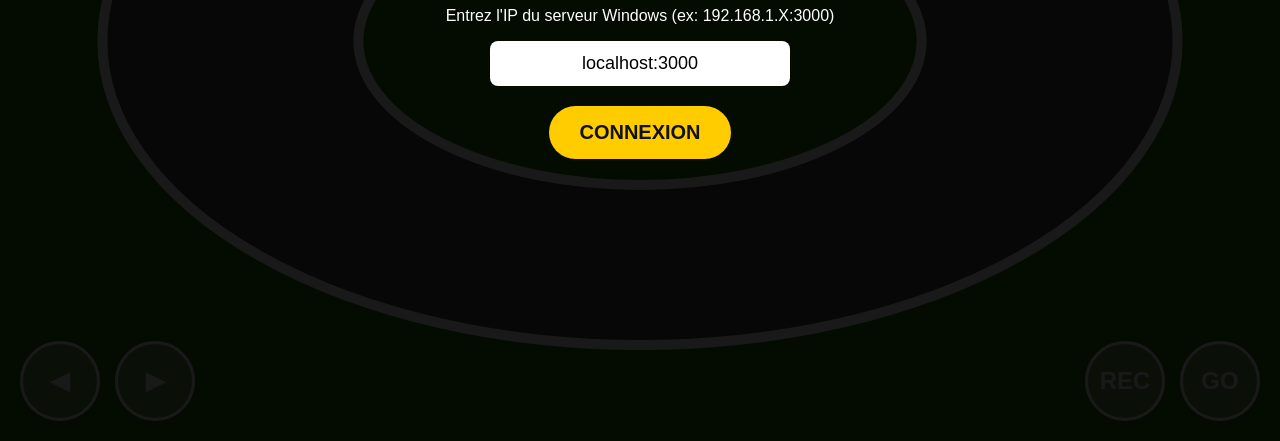
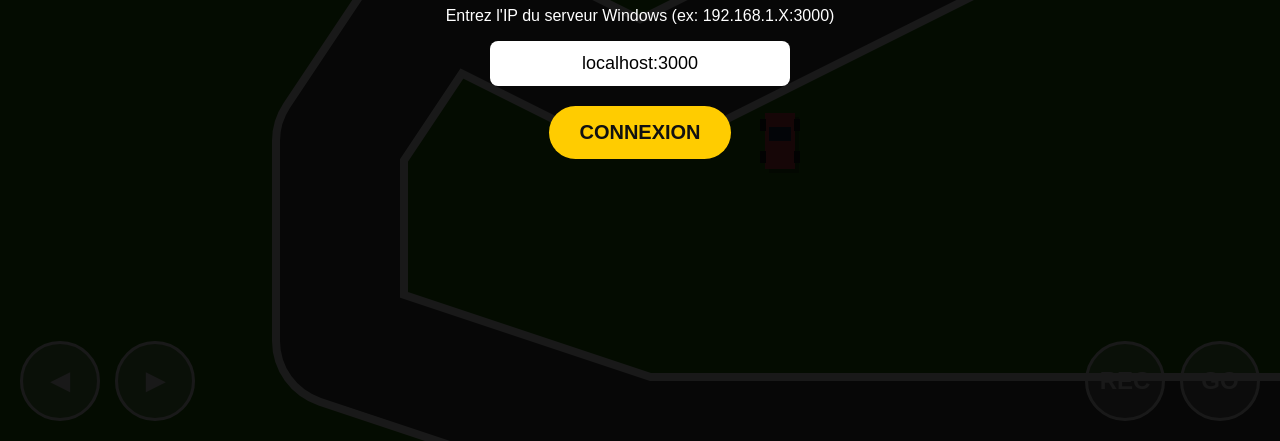
Before and after one commit to xtof0504/jeuCourse, a website: page www/index.html in a window 1280 px wide. Shown: the part 359-800 px from the top of the page. Drawn offline with Linux system fonts and the light colour scheme.

Commit message:
le tracé de Monza

```diff
--- a/www/index.html
+++ b/www/index.html
@@ -3,13 +3,13 @@
 <head>
     <meta charset="UTF-8">
     <meta name="viewport" content="width=device-width, initial-scale=1.0, maximum-scale=1.0, user-scalable=no">
-    <title>Top Down Racing - Client Android</title>
+    <title>Monza Racing - Client Android</title>
     <style>
         * { box-sizing: border-box; user-select: none; -webkit-user-select: none; }
         body, html { margin: 0; padding: 0; width: 100%; height: 100%; overflow: hidden; background-color: #111; font-family: Arial, sans-serif; color: white; }
         #gameCanvas { display: block; background: #2b7a0b; }
-        #ui { position: absolute; top: 10px; left: 10px; right: 10px; display: flex; justify-content: space-between; font-size: 18px; font-weight: bold; text-shadow: 2px 2px #000; pointer-events: none; }
-        #controls { position: absolute; bottom: 20px; left: 0; right: 0; display: flex; justify-content: space-between; padding: 0 20px; pointer-events: none; }
+        #ui { position: absolute; top: 10px; left: 10px; right: 10px; display: flex; justify-content: space-between; font-size: 18px; font-weight: bold; text-shadow: 2px 2px #000; pointer-events: none; z-index: 5; }
+        #controls { position: absolute; bottom: 20px; left: 0; right: 0; display: flex; justify-content: space-between; padding: 0 20px; pointer-events: none; z-index: 5; }
         .control-group { display: flex; gap: 15px; pointer-events: auto; }
         .btn { width: 80px; height: 80px; background: rgba(255, 255, 255, 0.3); border: 3px solid white; border-radius: 50%; display: flex; align-items: center; justify-content: center; font-size: 24px; font-weight: bold; color: white; touch-action: manipulation; }
         .btn:active, .btn.pressed { background: rgba(255, 255, 255, 0.7); transform: scale(0.95); }
@@ -39,7 +39,7 @@
     </div>
 
     <div id="connectionScreen">
-        <h1>CLIENT CLIENT/SERVEUR</h1>
+        <h1>MONZA RACING (CLIENT)</h1>
         <p>Entrez l'IP du serveur Windows (ex: 192.168.1.X:3000)</p>
         <input type="text" id="serverIp" value="localhost:3000">
         <button class="menu-btn" id="connectBtn">CONNEXION</button>
@@ -57,7 +57,7 @@
         resize();
 
         let ws = null;
-        let carState = { x: 400, y: 300, angle: 0 };
+        let carState = { x: 500, y: 300, angle: 0 };
         let speedVal = 0;
         let inputs = { left: false, right: false, accel: false, brake: false };
 
@@ -118,36 +118,44 @@
             };
         });
 
+        // Points approximatifs du circuit de Monza (tracé simplifié en boucle)
+        const monzaPoints = [
+            {x: 500, y: 700}, {x: 1200, y: 700}, {x: 1500, y: 600},
+            {x: 1600, y: 300}, {x: 1300, y: 150}, {x: 900, y: 150},
+            {x: 700, y: 250}, {x: 500, y: 350}, {x: 300, y: 250},
+            {x: 200, y: 400}, {x: 200, y: 600}
+        ];
+
         function drawTrack() {
-            ctx.fillStyle = '#2b7a0b';
+            ctx.fillStyle = '#2b7a0b'; // Herbe
             ctx.fillRect(0, 0, canvas.width, canvas.height);
-            let cx = canvas.width / 2;
-            let cy = canvas.height / 2;
 
+            // Largeur de la route = 4 fois la largeur de la voiture (voiture width = 30 => route width = 120)
+            const roadWidth = 120;
+
+            // Dessin de la piste (asphalte gris foncé avec bordures blanches)
             ctx.save();
+            ctx.lineWidth = roadWidth + 16;
+            ctx.strokeStyle = '#fff';
+            ctx.lineCap = 'round';
+            ctx.lineJoin = 'round';
             ctx.beginPath();
-            ctx.ellipse(cx, cy, canvas.width * 0.42, canvas.height * 0.38, 0, 0, Math.PI * 2);
-            ctx.fillStyle = '#444';
-            ctx.fill();
-            ctx.lineWidth = 10;
-            ctx.strokeStyle = '#fff';
+            ctx.moveTo(monzaPoints[0].x, monzaPoints[0].y);
+            for (let i = 1; i < monzaPoints.length; i++) {
+                ctx.lineTo(monzaPoints[i].x, monzaPoints[i].y);
+            }
+            ctx.closePath();
             ctx.stroke();
-            ctx.restore();
 
-            ctx.save();
-            ctx.beginPath();
-            ctx.ellipse(cx, cy, canvas.width * 0.22, canvas.height * 0.18, 0, 0, Math.PI * 2);
-            ctx.fillStyle = '#2b7a0b';
-            ctx.fill();
-            ctx.lineWidth = 10;
-            ctx.strokeStyle = '#fff';
+            ctx.lineWidth = roadWidth;
+            ctx.strokeStyle = '#444';
             ctx.stroke();
             ctx.restore();
         }
 
         function drawCar() {
             ctx.save();
-            ctx.translate(carState.x, carState.y);
+            ctx.translate(canvas.width / 2, canvas.height / 2);
             ctx.rotate(carState.angle);
 
             ctx.fillStyle = 'rgba(0,0,0,0.3)';
@@ -170,8 +178,16 @@
 
         function loop() {
             ctx.clearRect(0, 0, canvas.width, canvas.height);
+
+            ctx.save();
+            // La caméra suit la voiture pour qu'elle reste au centre
+            ctx.translate(canvas.width / 2 - carState.x, canvas.height / 2 - carState.y);
+
             drawTrack();
             drawCar();
+
+            ctx.restore();
+
             document.getElementById('speedometer').innerText = `Vitesse: ${speedVal} km/h`;
             requestAnimationFrame(loop);
         }
```
Also changed, not shown: server.js (+2 -8 lines).
